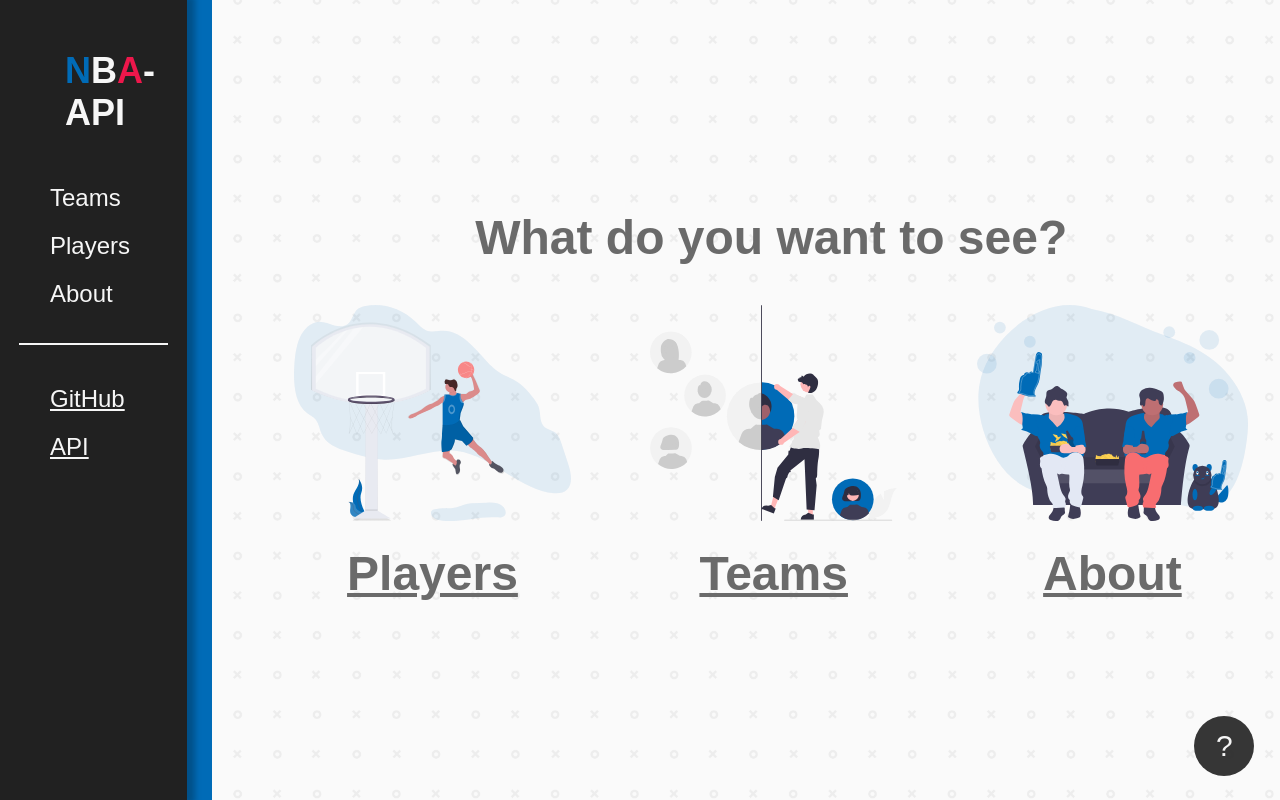
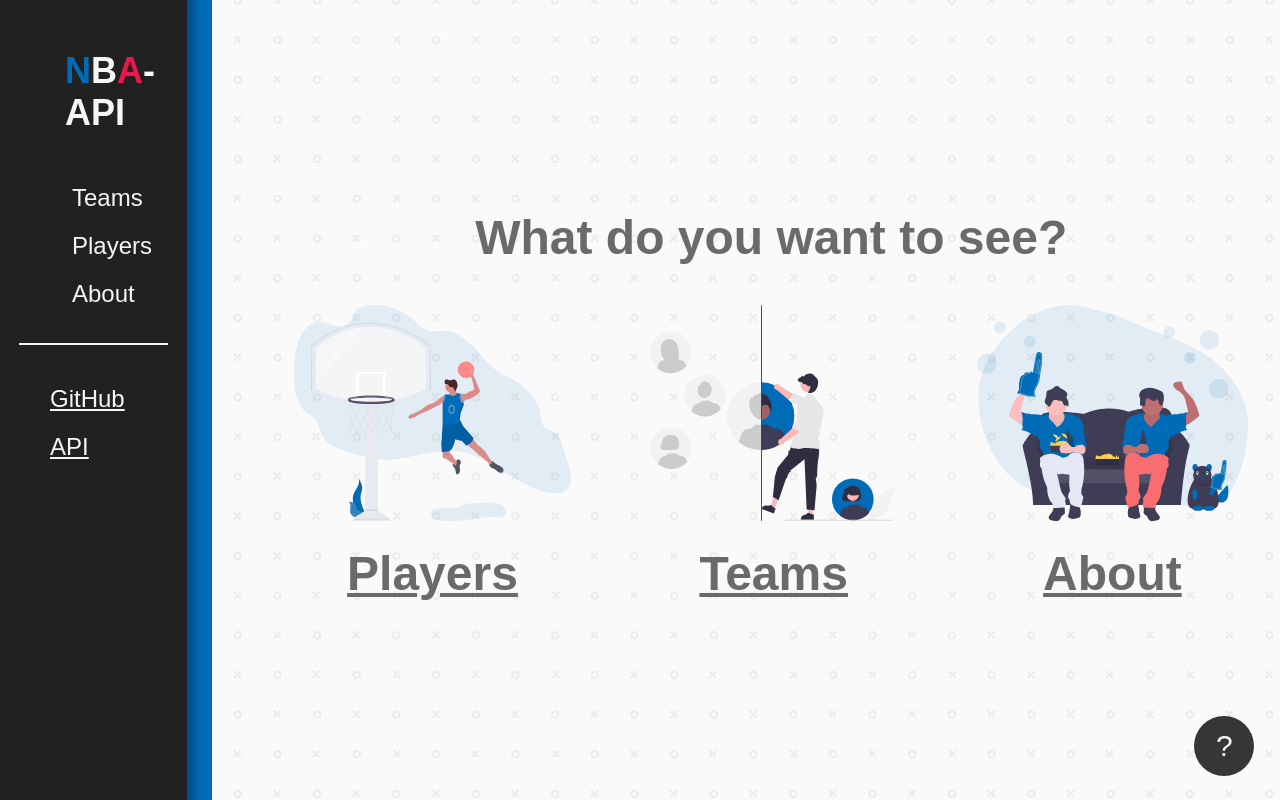
Before and after one commit to ryzzzin/NBA-Api, a Vue app: page / in a window 1280 px wide. Built offline with nearby package versions, Linux system fonts and the light colour scheme.

Commit message:
edit(navbar): reworked current page indicator again and fixed the bug w router's paths

```diff
--- a/src/components/Navbar.vue
+++ b/src/components/Navbar.vue
@@ -3,7 +3,7 @@
     <router-link
       class="none-link"
       to="/main"
-      @click="currentPage = 'main'"
+      @click="currentPath = 'main'"
     >
       <div class="logo">
         <span class="letter letter--blue">N</span>
@@ -15,14 +15,19 @@
     <div class="nav-btns" v-for="page in pages" :key="page.title">
       <router-link
         class="none-link"
-        :to="page.title.toLowerCase()"
+        :to="'/' + page.title.toLowerCase()"
       >
         <div class="nav-btn">
           <div
             class="current-page-indicator"
-            v-if="currentPage.toLowerCase() == page.title.toLowerCase()"
+            :style="{ opacity: isCurrentPage(page.title) ? '100%' : '0%' }"
           ></div>
-          {{ page.title }}
+          <div
+            class="nav-btn__text"
+            :style="{ margin: isCurrentPage(page.title) ? '10px' : '0' }"
+          >
+            {{ page.title }}
+          </div>
         </div>
       </router-link>
     </div>
@@ -50,12 +55,17 @@
           href: "https://github.com/kshvmdn/nba.js/blob/master/docs/api/DATA.md",
         },
       ],
-      currentPage: ""
+      currentPath: ""
     };
+  },
+  methods:{
+    isCurrentPage(pageTitle){
+        return this.currentPath.toLowerCase() == pageTitle.toLowerCase();
+    }
   },
   watch:{
     $route (to){
-        this.currentPage = to.path.substring(1);
+        this.currentPath = to.path.substring(1);
     }
   }
 };
@@ -128,6 +138,11 @@
   margin-right: 12px;
   background: #ed174b;
   border-radius: 100%;
+  transition: 0.5s;
+}
+
+.nav-btn__text{
+    transition: 0.5s;
 }
 
 .hl-navbar {
```
